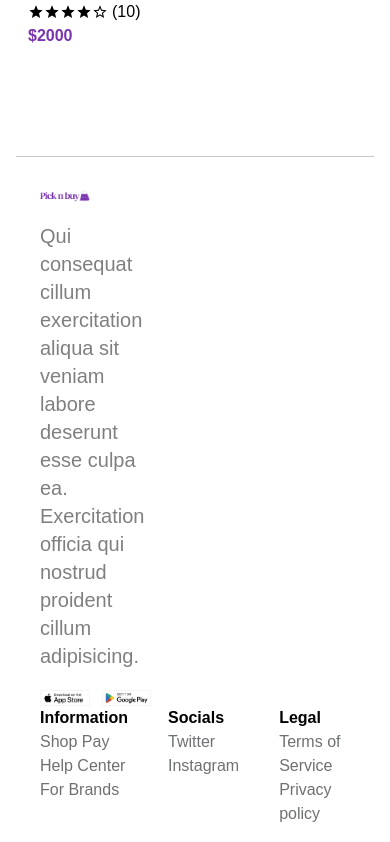
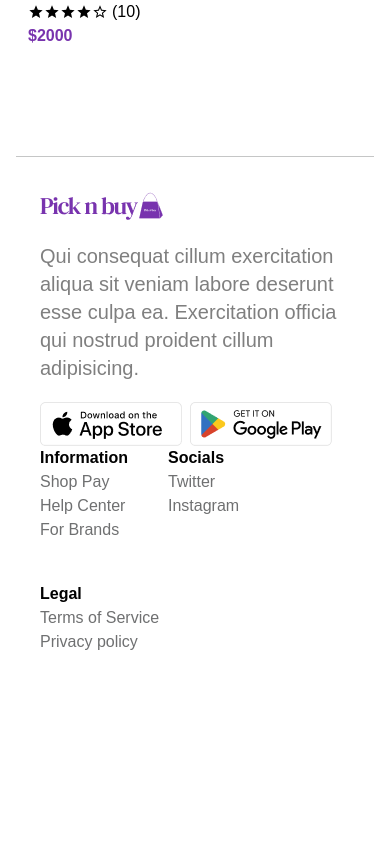
Before and after one commit to SandyAbasman/picknbuy, a Next.js app: page / in a window 390 px wide. Shown: the part 2546-3388 px from the top of the page. After the commit the page ends 3216 px from the top, so only its background shows below. Built offline with nearby package versions, Linux system fonts and the light colour scheme.

Commit message:
responsiveness

```diff
--- a/src/components/Footer.js
+++ b/src/components/Footer.js
@@ -1,20 +1,20 @@
 function Footer() {
   return (
     <div className="md:w-full md:flex md:flex-row justify-between items-center h-auto border-t-[0.2px] mt-20  border-gray/40 py-2 px-6 ">
-      <div className="w-2/5 h-auto  flex flex-col gap-2 mt-6">
+      <div className=" md:w-2/5 w-full h-auto  flex flex-col gap-2 mt-6">
         <img className="w-2/5" src="./logo.png" />
         <p className="text-wrap text-xl text-black/50 font-thin leading-7 py-3 ">
           Qui consequat cillum exercitation aliqua sit veniam labore deserunt
           esse culpa ea. Exercitation officia qui nostrud proident cillum
           adipisicing.
         </p>
-        <div className="flex flex-row justify-start items-center gap-3">
-          <img className="w-2/5" src="appple logo.png" />
-          <img className="w-2/5" src="./google logo.png" />
+        <div className="flex w-full flex-row justify-start items-center gap-2">
+          <img className="md:w-2/5" src="appple logo.png" />
+          <img className="md:w-2/5" src="./google logo.png" />
         </div>
       </div>
 
-      <div className="flex flex-row gap-10  justify-evenly items-start">
+      <div className="flex sm:mt-10 flex-row flex-wrap  gap-10   md:justify-evenly md:items-start">
         <ul>
           <li className="font-bold">Information</li>
           <li className="text-gray font-normal">Shop Pay</li>
```
